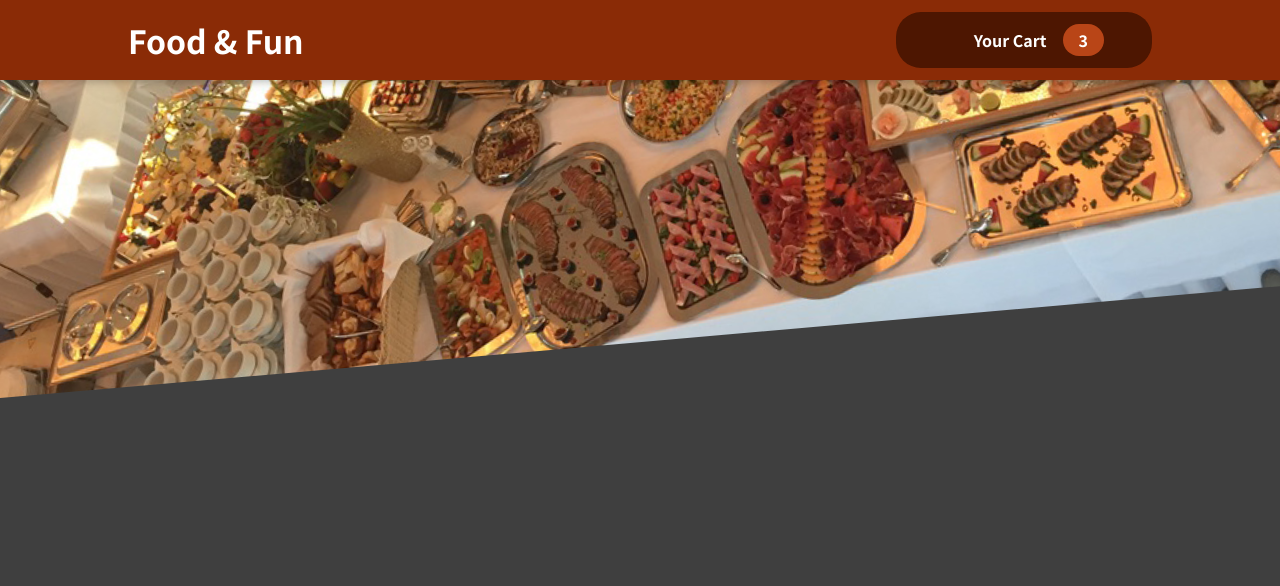
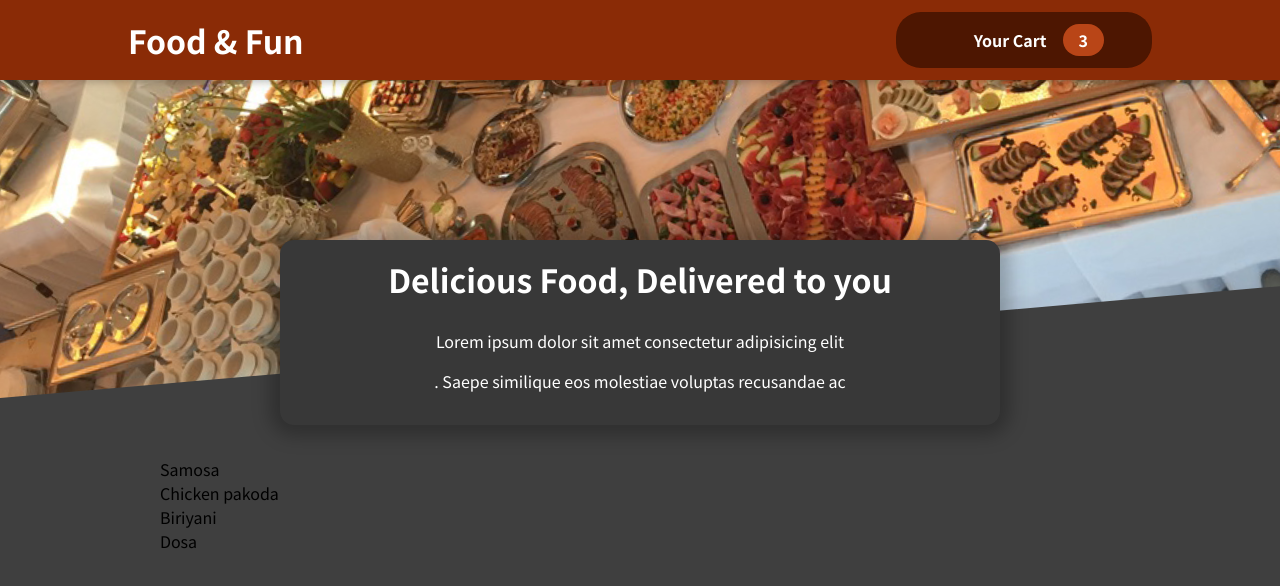
Before and after one commit to saidulixlam/FoodOrderingApp, a React (Create React App) app: page / in a window 1280 px wide. Shown: the top 586 px of the page. Built offline with nearby package versions, Linux system fonts and the light colour scheme; some icons are missing.

Commit message:
Adding meal summary

```diff
--- a/src/App.js
+++ b/src/App.js
@@ -1,10 +1,12 @@
 import { Fragment } from "react";
 import Header from "./components/Layout/Header";
+import Meals from "./components/Meals/Meals";
 
 function App() {
   return (
     <Fragment>
       <Header/>
+      <Meals/>
     </Fragment>
   );
 }
--- /dev/null
+++ b/src/components/Meals/AvailableMeals.js
@@ -0,0 +1,42 @@
+// import { Fragment } from "react";
+import classes from'./AvailableMeals.module.css';
+const dummyMeals=[
+    {
+        id:'m1',
+        name:'Samosa',
+        description:'Tangled with flavour and masala',
+        price:15
+    },
+    {
+        id:'m2',
+        name:'Chicken pakoda',
+        description:'Fried small piecesof chicken',
+        price:20
+    },
+    {
+        id:'m3',
+        name:'Biriyani',
+        description:'Rice with chicken and flavoured full',
+        price:150
+    },
+    {
+        id:'m4',
+        name:'Dosa',
+        description:'South Indian dishwith curry and chutney',
+        price:32.5
+    },
+]
+const AvailableMeals = () => {
+    const mealsList=dummyMeals.map((meal)=>
+        <li>{meal.name}</li>
+    )
+    return (
+        <section className={classes.meals}>
+            <ul>
+                {mealsList}
+            </ul>
+        </section>
+     );
+}
+
+export default AvailableMeals;
--- /dev/null
+++ b/src/components/Meals/AvailableMeals.module.css
@@ -0,0 +1,24 @@
+.meals {
+    max-width: 60rem;
+    width: 90%;
+    margin: 2rem auto;
+    animation: meals-appear 1s ease-out forwards;
+  }
+
+  .meals ul {
+    list-style: none;
+    margin: 0;
+    padding: 0;
+  }
+
+  @keyframes meals-appear {
+    from {
+      opacity: 0;
+      transform: translateY(3rem);
+    }
+
+    to {
+      opacity: 1;
+      transform: translateY(0);
+    }
+  }
--- /dev/null
+++ b/src/components/Meals/MealSummary.js
@@ -0,0 +1,12 @@
+import classes from './MealSummary.module.css'
+const MealSummary = () => {
+    return (
+        <section className={classes['meal-summary']}>
+            <h1>Delicious Food, Delivered to you</h1>
+            <p>Lorem ipsum dolor sit amet consectetur adipisicing elit</p>
+            <p>. Saepe similique eos molestiae voluptas recusandae ac</p>
+        </section>
+     );
+}
+
+export default MealSummary;
--- /dev/null
+++ b/src/components/Meals/MealSummary.module.css
@@ -0,0 +1,18 @@
+.meal-summary {
+    text-align: center;
+    max-width: 45rem;
+    width: 90%;
+    margin: auto;
+    margin-top: -10rem;
+    position: relative;
+    background-color: #383838;
+    color: white;
+    border-radius: 14px;
+    padding: 1rem;
+    box-shadow: 0 1px 18px 10px rgba(0, 0, 0, 0.25);
+  }
+
+  .meal-summary h1 {
+    font-size: 2rem;
+    margin-top: 0;
+  }
--- /dev/null
+++ b/src/components/Meals/Meals.js
@@ -0,0 +1,14 @@
+import { Fragment } from "react";
+import MealSummary from "./MealSummary";
+import AvailableMeals from "./AvailableMeals";
+
+const Meals = () => {
+    return (
+        <Fragment>
+            <MealSummary/>
+            <AvailableMeals/>
+        </Fragment>
+    );
+}
+
+export default Meals;
```
